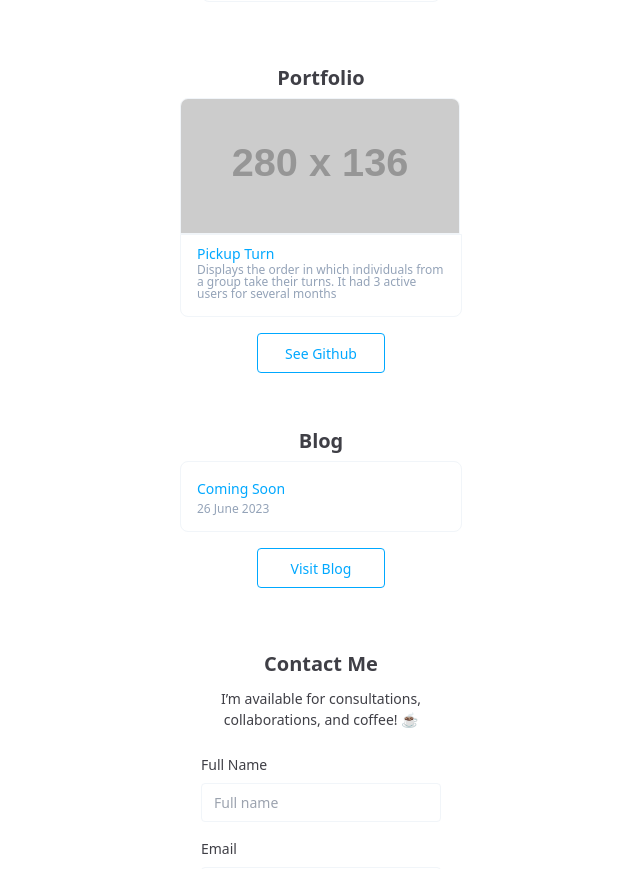
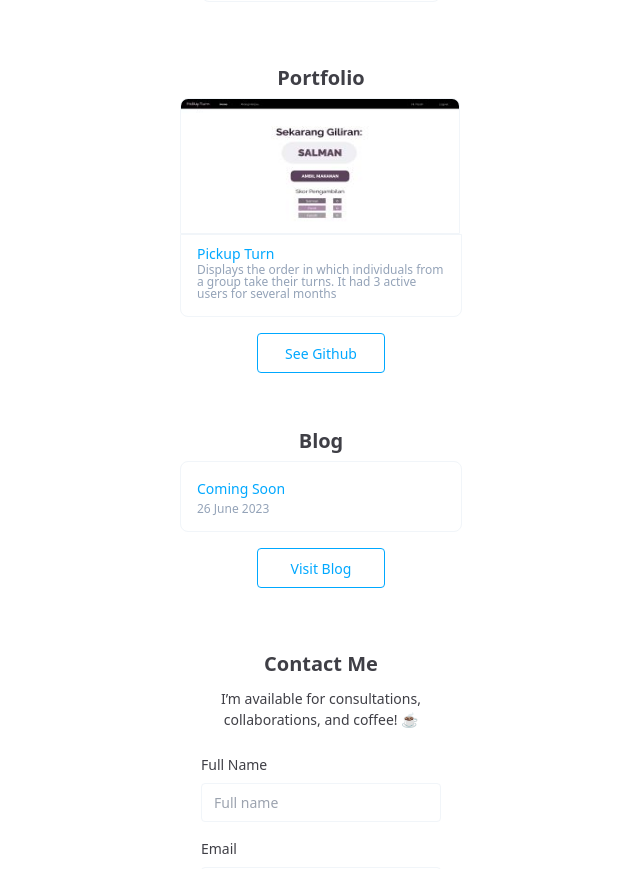
Before and after one commit to wajdifarid/personal-website, a React (Create React App) app: page / in a window 1280 px wide. Shown: the part 1828-2697 px from the top of the page, without its empty margins (319-959 px from the left). Built offline with nearby package versions, Linux system fonts and the light colour scheme.

Commit message:
Update pickup turn preview

```diff
--- a/src/App.js
+++ b/src/App.js
@@ -156,7 +156,7 @@ export default function HomePage() {
         <div className="mx-auto text-zinc-700 text-[20px] font-bold leading-loose">Portfolio</div>
         <div className="flex-col justify-start items-center gap-4 inline-flex">
           <a href="https://github.com/wajdifarid/pick-up-turn" target="_blank" rel="noreferrer">
-            <PortfolioCard title="Pickup Turn" details="Displays the order in which individuals from a group take their turns. It had 3 active users for several months" />
+            <PortfolioCard imgSrc="/assets/pickup-turn.jpg" title="Pickup Turn" details="Displays the order in which individuals from a group take their turns. It had 3 active users for several months" />
           </a>
           <a href="https://github.com/wajdifarid" target="_blank" rel="noreferrer">
             <SecondaryButton content="See Github" />
--- a/src/components/PortfolioCard.js
+++ b/src/components/PortfolioCard.js
@@ -1,7 +1,7 @@
-export default function PortfolioCard({title, details}) {
+export default function PortfolioCard({imgSrc, title, details}) {
     return (
         <div className="flex-col justify-start items-start flex">
-          <img className="w-[280px] h-[136px] rounded-tl-lg rounded-tr-lg border border-slate-100" src="https://via.placeholder.com/280x136" />
+          <img className="w-[280px] h-[136px] rounded-tl-lg rounded-tr-lg border border-slate-100" src={imgSrc} alt="project preview"/>
           <div className="px-4 pt-2 pb-4 rounded-bl-lg rounded-br-lg border border-slate-100 flex-col justify-start items-start flex">
             <div className="text-sky-500 text-[14px] font-medium leading-normal">{title}</div>
             <div className="w-[248px] text-slate-400 text-[12px] font-normal leading-none">{details}</div>
```
Also changed, not shown: public/assets/pickup-turn.jpg (added).
